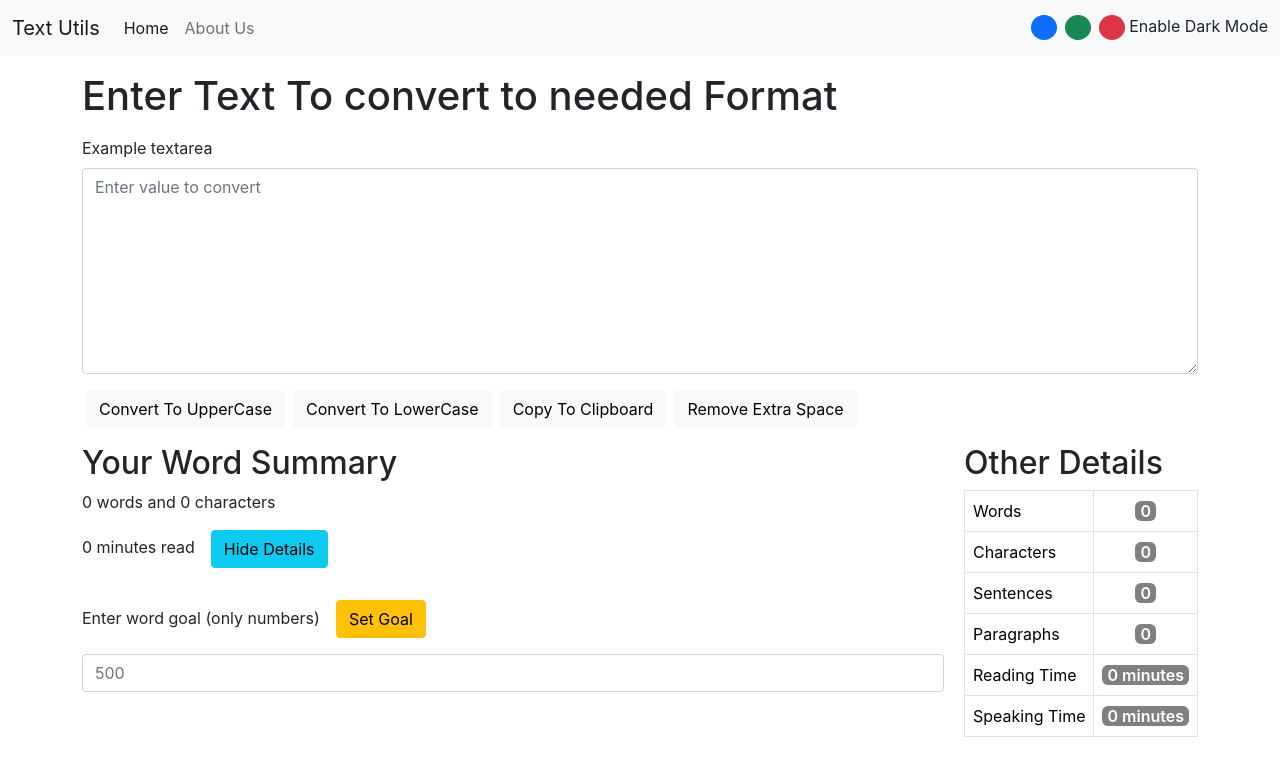
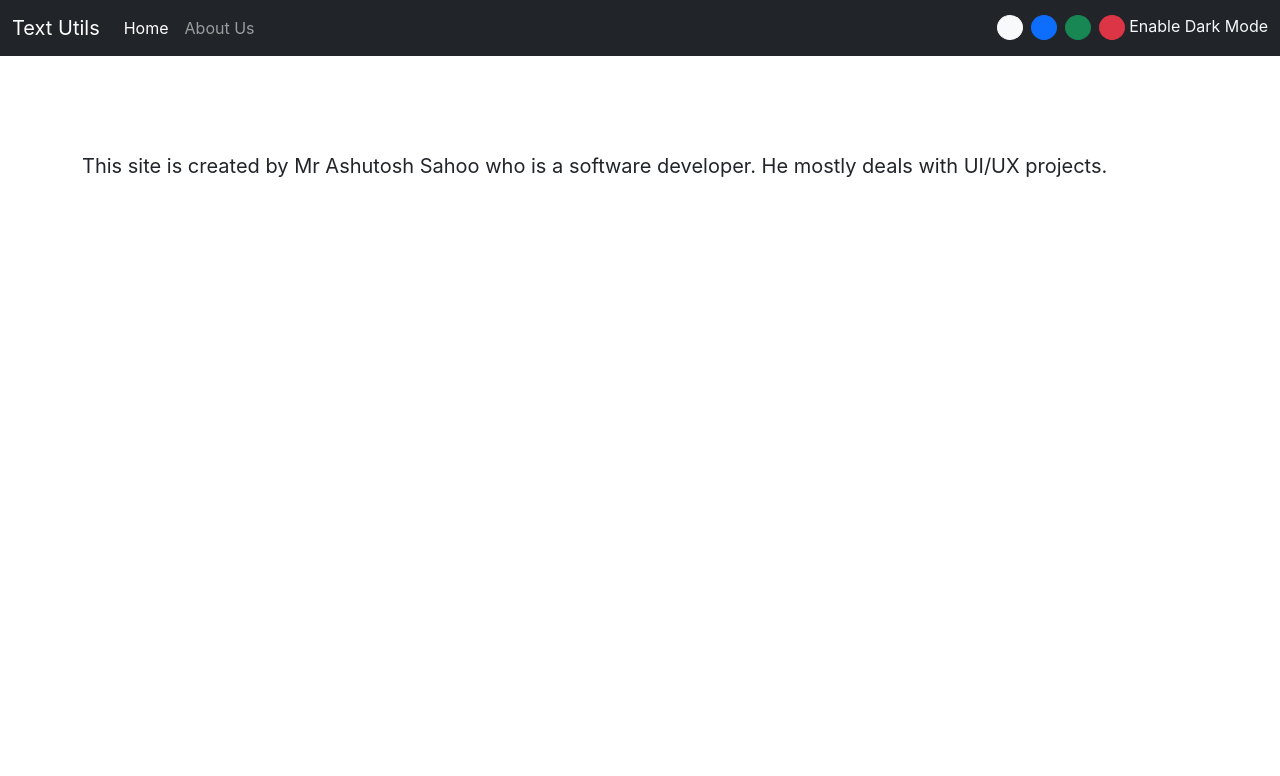
Before and after one commit to ashurockstar/TextUtilities, a React (Create React App) app: page /about in a window 1280 px wide. Shown: the top 776 px of the page. Built offline with nearby package versions, Linux system fonts and the light colour scheme.

Commit message:
added router support

```diff
--- a/src/App.js
+++ b/src/App.js
@@ -5,6 +5,12 @@ import Navbar from './Components/Navbar';
 import TextForm from './Components/TextForm';
 import React, { useState } from 'react';
 import Alert from './Components/Alert';
+import About from './Components/About';
+import {
+  BrowserRouter as Router,
+  Routes,
+  Route
+} from "react-router-dom";
 
 function App() {
   const [mode, setMode] = useState("light");
@@ -28,9 +34,9 @@ function App() {
       showAlert("Dark Mode is enabled", "success");
     } else {
       setMode("light");
-      document.body.style.backgroundColor = "#02130b";
+      document.body.style.backgroundColor = "white";
       document.body.style.color = "black";
-      showAlert("Dark Mode is enabled", "success");
+      showAlert("Light Mode is enabled", "success");
     }
   }
 
@@ -43,6 +49,7 @@ function App() {
   }
   return (
     <>
+      <Router>
         <Navbar
           title="Text Utils"
           mode={mode}
@@ -51,11 +58,24 @@ function App() {
         <Alert
           alert={alert} />
         <div className="container">
+          <Routes>
+            <Route path="/about" element={<About />} />
+            <Route path="/TextUtilities" element={
               <TextForm
                 mode={mode}
                 heading="Enter Text To convert to needed Format"
-          showAlert={showAlert}/>
+                showAlert={showAlert}/>}
+            />
+            <Route path="/" element={
+              <TextForm
+                mode={mode}
+                heading="Enter Text To convert to needed Format"
+                showAlert={showAlert}/>}
+            />
+          </Routes>
+
         </div>
+      </Router>
     </>
   );
 }
--- /dev/null
+++ b/src/Components/About.js
@@ -0,0 +1,9 @@
+import React from 'react'
+
+export default function About() {
+    return (
+        <div className="h3 lead my-5">
+            <strong>This site is created by Mr Ashutosh Sahoo who is a software developer. He mostly deals with UI/UX projects.</strong>
+        </div>
+    )
+}
--- a/src/Components/Alert.js
+++ b/src/Components/Alert.js
@@ -5,9 +5,11 @@ export default function Alert(props) {
         return val[0].toUpperCase() + val.slice(1);
     }
     return (
-        props.alert &&
-        <div className={`alert alert-${props.alert.type} alert-dismissible fade show`} role="alert">
-            <strong>{capitalise(props.alert.type)}:</strong> {props.alert.message}
+        <div style={{height: '50px'}}>
+            {props.alert &&
+            <div className={`alert alert-${props.alert.type} alert-dismissible fade show`} role="alert">
+                <strong>{capitalise(props.alert.type)}:</strong> {props.alert.message}
+            </div>}
         </div>
     )
 }
--- a/src/Components/Navbar.js
+++ b/src/Components/Navbar.js
@@ -1,29 +1,31 @@
 import React from 'react';
 import PropTypes from 'prop-types';
 import './Navbar.css';
+import { Link } from 'react-router-dom';
 
 export default function Navbar(props) {
     return (
-        <nav className={`navbar navbar-expand-lg navbar-${props.mode !== "light" ? "dark" : "light"} bg-${props.mode !== "light" ? "dark" : "light"}`}>
+        <nav className={`navbar navbar-expand-lg navbar-${props.mode !== "props.mode" ? "dark" : "light"} bg-${props.mode !== "props.mode" ? "dark" : "light"}`}>
             <div className="container-fluid">
-            <a className="navbar-brand" href="/">{props.title}</a>
+            <Link className="navbar-brand" to="/">{props.title}</Link>
             <button className="navbar-toggler" type="button" data-bs-toggle="collapse" data-bs-target="#navbarSupportedContent" aria-controls="navbarSupportedContent" aria-expanded="false" aria-label="Toggle navigation">
                 <span className="navbar-toggler-icon"></span>
             </button>
             <div className="collapse navbar-collapse" id="navbarSupportedContent">
                 <ul className="navbar-nav me-auto mb-2 mb-lg-0">
                 <li className="nav-item">
-                    <a className="nav-link active" aria-current="page" href="/">Home</a>
+                    <Link className="nav-link active" aria-current="page" to="/">Home</Link>
                 </li>
                 <li className="nav-item">
-                    <a className="nav-link" href="/">{props.about}</a>
+                    <Link className="nav-link" to="/about">{props.about}</Link>
                 </li>
                 </ul>
                 {/* <form className="d-flex">
                 <input className="form-control me-2" type="search" placeholder="Search" aria-label="Search" />
                 <button className="btn btn-outline-primary" type="submit">Search</button>
                 </form> */}
-                <div className={`form-check form-switch text-${props.mode === "light" ? "dark" : "light"}`}>
+                <div className={`form-check form-switch text-${props.mode === "props.mode" ? "dark" : "light"}`}>
+                    <button type="button" className="btn btn-light round-button mx-1" value="white" onClick={e => props.toggleDarkMode(e)}></button>
                     <button type="button" className="btn btn-primary round-button mx-1" value="blue" onClick={e => props.toggleDarkMode(e)}></button>
                     <button type="button" className="btn btn-success round-button mx-1" value="green" onClick={e => props.toggleDarkMode(e)}></button>
                     <button type="button" className="btn btn-danger round-button mx-1" value="red" onClick={e => props.toggleDarkMode(e)}></button>
--- a/src/Components/TextForm.js
+++ b/src/Components/TextForm.js
@@ -27,12 +27,17 @@ export default function TextForm(props) {
     }
 
     const wordCount = () => {
-        const word = text.split(" ");
-        if (word[word.length - 1]) {
-            return word;
-        }
-        word.pop();
-        return word;
+        return text.split(" ").filter(item => {
+            if (item.length > 0) {
+                return item;
+            }
+            return false;
+        });
+        // if (word[word.length - 1]) {
+        //     return word;
+        // }
+        // word.pop();
+        // return word;
     }
 
     const sentenceCount = () => {
@@ -110,10 +115,10 @@ export default function TextForm(props) {
 
             </div>
             <div className="d-flex">
-                <button className={`btn btn-${props.mode} mx-1`} onClick={handleUpperClickEvent}>Convert To UpperCase</button>
-                <button className={`btn btn-${props.mode} mx-1`} onClick={handleLowerClickEvent}>Convert To LowerCase</button>
-                <button className={`btn btn-${props.mode} mx-1`} onClick={handleCopy}>Copy To Clipboard</button>
-                <button className={`btn btn-${props.mode} mx-1`} onClick={handleExtraSpace}>Remove Extra Space</button>
+                <button className={`btn btn-${props.mode !== "light" ? props.mode : "dark"} mx-1`} onClick={handleUpperClickEvent}>Convert To UpperCase</button>
+                <button className={`btn btn-${props.mode !== "light" ? props.mode : "dark"} mx-1`} onClick={handleLowerClickEvent}>Convert To LowerCase</button>
+                <button className={`btn btn-${props.mode !== "light" ? props.mode : "dark"} mx-1`} onClick={handleCopy}>Copy To Clipboard</button>
+                <button className={`btn btn-${props.mode !== "light" ? props.mode : "dark"} mx-1`} onClick={handleExtraSpace}>Remove Extra Space</button>
             </div>
             <div className="d-flex my-3 justify-content-between">
                 <div className="text-summary">
```
Lines whose indentation alone changed are shown as unchanged.
